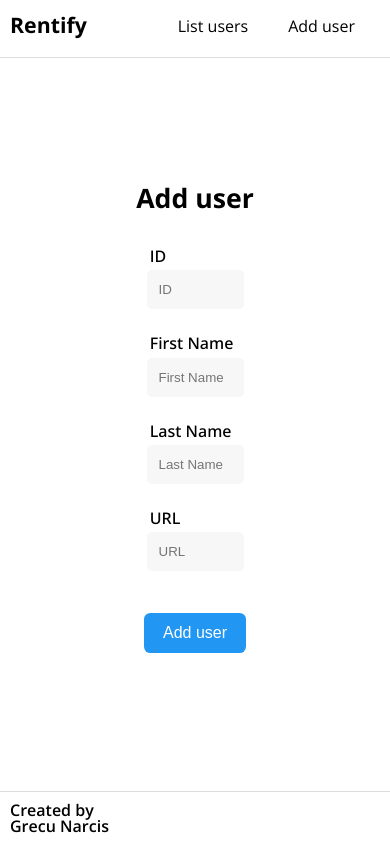
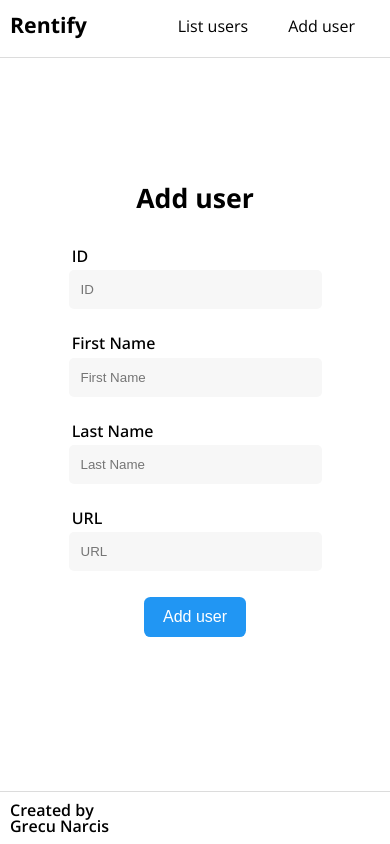
Before and after one commit to Grecu-Narcis/MPP-FrontEnd, a React (Vite) app: page /addUser in a window 390 px wide. Built offline with nearby package versions, Linux system fonts and the light colour scheme.

Commit message:
refactored users form using useRef hook

```diff
--- a/src/features/CRUD Operations/FormEntry.tsx
+++ b/src/features/CRUD Operations/FormEntry.tsx
@@ -1,27 +1,20 @@
-import React from 'react';
+import React, { forwardRef } from 'react';
 
-import './FormEntry.css'
+import './FormEntry.css';
 
 const fieldNameMap: Map<string, string> = new Map();
-fieldNameMap.set("ID", "id");
-fieldNameMap.set("First Name", "firstName");
-fieldNameMap.set("Last Name", "lastName");
-fieldNameMap.set("URL", "pictureUrl");
+fieldNameMap.set('ID', 'id');
+fieldNameMap.set('First Name', 'firstName');
+fieldNameMap.set('Last Name', 'lastName');
+fieldNameMap.set('URL', 'pictureUrl');
 
-export function FormEntry(props: any) {
-    const handleChange = (event: React.ChangeEvent<HTMLInputElement>) => {
-        props.handleChange(fieldNameMap.get(event.target.name), event.target.value);
-    };
-
+const FormEntry = forwardRef(function FormEntry(props: any, ref: React.Ref<HTMLInputElement>) {
     return (
         <div className='form-entry'>
             <label className='form-label'>{props.label}</label>
-            <input type="text"
-                className="form-input"
-                placeholder={props.label}
-                name={props.label}
-                onChange={handleChange}
-            />
+            <input type='text' className='form-input' placeholder={props.label} name={props.label} ref={ref} />
         </div>
-    )
-}
+    );
+});
+
+export { FormEntry };
--- a/src/features/CRUD Operations/UserForm.css
+++ b/src/features/CRUD Operations/UserForm.css
@@ -5,4 +5,18 @@
 
     width: 30%;
     height: 50%;
+
+    display: flex;
+    flex-direction: column;
+    justify-content: center;
 }
+
+.form-button {
+    align-self: center;
+}
+
+@media (max-width: 600px) {
+    .form-div {
+        width: 70%;
+    }
+}
--- a/src/features/CRUD Operations/UserForm.tsx
+++ b/src/features/CRUD Operations/UserForm.tsx
@@ -1,51 +1,71 @@
-import { FormEntry } from "./FormEntry";
-import { User } from "../../models/user";
+import { FormEntry } from './FormEntry';
+import { User } from '../../models/user';
+import { Button } from '../../shared/components/button/Button';
 
-import { useState } from "react";
+import { useRef } from 'react';
+import { useNavigate } from 'react-router-dom';
+import './UserForm.css';
 
-import "./UserForm.css";
+function handleOnClick(
+    idInput: React.RefObject<HTMLInputElement>,
+    firstNameInput: React.RefObject<HTMLInputElement>,
+    lastNameInput: React.RefObject<HTMLInputElement>,
+    urlInput: React.RefObject<HTMLInputElement>,
+): User {
+    if (!idInput.current || !firstNameInput.current || !lastNameInput.current || !urlInput.current)
+        throw new Error('Inputs references are null');
 
-function updateUser(givenUser: User, field: string, newValue: string): User {
-  let newUser = givenUser;
+    if (
+        !idInput.current.value ||
+        !firstNameInput.current.value ||
+        !lastNameInput.current.value ||
+        !urlInput.current.value
+    )
+        throw new Error('You must provide values for each field!');
 
-  switch (field) {
-    case "id":
-      newUser.setId(parseInt(newValue));
-      break;
+    const userId: number = parseInt(idInput.current.value),
+        userFirstName: string = firstNameInput.current.value,
+        userLastName: string = lastNameInput.current.value,
+        userUrl: string = urlInput.current.value;
 
-    case "firstName":
-      newUser.setFirstName(newValue);
-      break;
-
-    case "lastName":
-      newUser.setLastName(newValue);
-      break;
-
-    case "pictureUrl":
-      newUser.setPictureUrl(newValue);
-  }
-
-  return newUser;
+    return new User(userId, userFirstName, userLastName, userUrl);
 }
 
 export function UserForm(props: any) {
-  let fieldsRequired: string[] = ["ID", "First Name", "Last Name", "URL"];
+    const idInput = useRef<HTMLInputElement>(null);
+    const firstNameInput = useRef<HTMLInputElement>(null);
+    const lastNameInput = useRef<HTMLInputElement>(null);
+    const urlInput = useRef<HTMLInputElement>(null);
 
-  const [user, setUser] = useState(new User(0, "", "", ""));
+    const navigate = useNavigate();
 
-  const handleChange = (field: string, newValue: string) => {
-    setUser((user) => updateUser(user, field, newValue));
+    const formEntries = [
+        { label: 'ID', ref: idInput },
+        { label: 'First Name', ref: firstNameInput },
+        { label: 'Last Name', ref: lastNameInput },
+        { label: 'URL', ref: urlInput },
+    ];
 
-    props.handleInputChange(user);
+    const handleOnClickWrapper = () => {
+        try {
+            const inputUser = handleOnClick(idInput, firstNameInput, lastNameInput, urlInput);
+            props.handleAddUser(inputUser);
+
+            navigate('/');
+        } catch (error) {
+            alert(error);
+        }
     };
 
     return (
-    <div className="form-div">
-      <form className="user-form">
-        {fieldsRequired.map((field) => (
-          <FormEntry label={field} handleChange={handleChange} />
+        <div className='form-div'>
+            <form className='user-form'>
+                {formEntries.map((entry) => (
+                    <FormEntry label={entry.label} ref={entry.ref} />
                 ))}
             </form>
+
+            <Button type='submit' buttonMessage='Add user' className='form-button' onClick={handleOnClickWrapper} />
         </div>
     );
 }
--- a/src/pages/Add User Page/AddUserPage.tsx
+++ b/src/pages/Add User Page/AddUserPage.tsx
@@ -1,37 +1,20 @@
-import { UserForm } from "../../features/CRUD Operations/UserForm";
-import { Button } from "../../shared/components/button/Button";
-import { Layout } from "../../shared/components/layout/Layout";
+import { UserForm } from '../../features/CRUD Operations/UserForm';
+import { Layout } from '../../shared/components/layout/Layout';
+import { User } from '../../models/user';
 
-import { useState } from "react";
-
-import { User } from "../../models/user";
-
-import "./AddUserPage.css";
+import './AddUserPage.css';
 
 export function AddUserPage(props: any) {
-  document.title = "Add user";
-  const addMethod = props.addMethod;
+    document.title = 'Add user';
 
-  const [user, setUser] = useState(new User(0, "", "", ""));
+    const handleInputChange = (newUser: User) => props.addMethod(newUser);
 
-  const handleInputChange = (newUser: User) => {
-    setUser((_) => newUser);
-  };
-
-  const handleAddUser = () => addMethod(user);
-
-  return (
-    <Layout>
-      <div className="main-page-container">
-        <div className="main-title">Add user</div>
-        <UserForm handleInputChange={handleInputChange} />
-
-        <Button
-          type="button"
-          buttonMessage="Add user"
-          onClick={handleAddUser}
-        />
-      </div>
-    </Layout>
-  );
+    return (
+        <Layout>
+            <div className='main-page-container'>
+                <div className='main-title'>Add user</div>
+                <UserForm handleAddUser={handleInputChange} />
+            </div>
+        </Layout>
+    );
 }
--- a/src/pages/Display Data Page/DisplayUsersPage.tsx
+++ b/src/pages/Display Data Page/DisplayUsersPage.tsx
@@ -1,14 +1,14 @@
-import "./DisplayUsersPage.css";
+import './DisplayUsersPage.css';
 
-import { User } from "../../models/user";
-import { UserCard } from "../../features/Display Users/UserCard";
-import { Layout } from "../../shared/components/layout/Layout";
-import { Button } from "../../shared/components/button/Button";
+import { User } from '../../models/user';
+import { UserCard } from '../../features/Display Users/UserCard';
+import { Layout } from '../../shared/components/layout/Layout';
+// import { Button } from "../../shared/components/button/Button";
 
-import { Link } from "react-router-dom";
+// import { Link } from "react-router-dom";
 
 export function DisplayUsersPage(props: any) {
-  document.title = "Users dashboard!";
+    document.title = 'Users dashboard!';
 
     let usersArray: User[] = props.users;
 
@@ -16,20 +16,16 @@ export function DisplayUsersPage(props: any) {
 
     return (
         <Layout>
-      <div className="main-page-container">
-        <div className="users-list">
+            <div className='main-page-container'>
+                <div className='users-list'>
                     {usersArray.map((user) => (
-            <UserCard
-              user={user}
-              removeMethod={removeMethod}
-              key={user.getId()}
-            />
+                        <UserCard user={user} removeMethod={removeMethod} key={user.getId()} />
                     ))}
                 </div>
 
-        <Link to="addUser">
+                {/* <Link to="addUser">
           <Button type="button" buttonMessage="Add user" />
-        </Link>
+        </Link> */}
             </div>
         </Layout>
     );
--- a/src/shared/components/button/Button.css
+++ b/src/shared/components/button/Button.css
@@ -2,6 +2,7 @@
     margin: 1em;
     color: white;
 
+    width: auto;
     height: 40px;
     font-size: 1rem;
     font-weight: 500;
--- a/src/shared/components/button/Button.tsx
+++ b/src/shared/components/button/Button.tsx
@@ -1,9 +1,15 @@
-import "./Button.css";
+import './Button.css';
 
 export function Button(props: any) {
-  return (
-    <button type={props.type} className="button" onClick={props.onClick}>
-      {props.buttonMessage}
-    </button>
-  );
+    return (
+        <button
+            type={props.type}
+            className={
+                'button' + ' ' + (props.className ? props.className : '')
+            }
+            onClick={props.onClick}
+        >
+            {props.buttonMessage}
+        </button>
+    );
 }
```
Also changed, not shown: 1 other file (tests, documents, lock files or other folders). Lines whose indentation alone changed are shown as unchanged.
